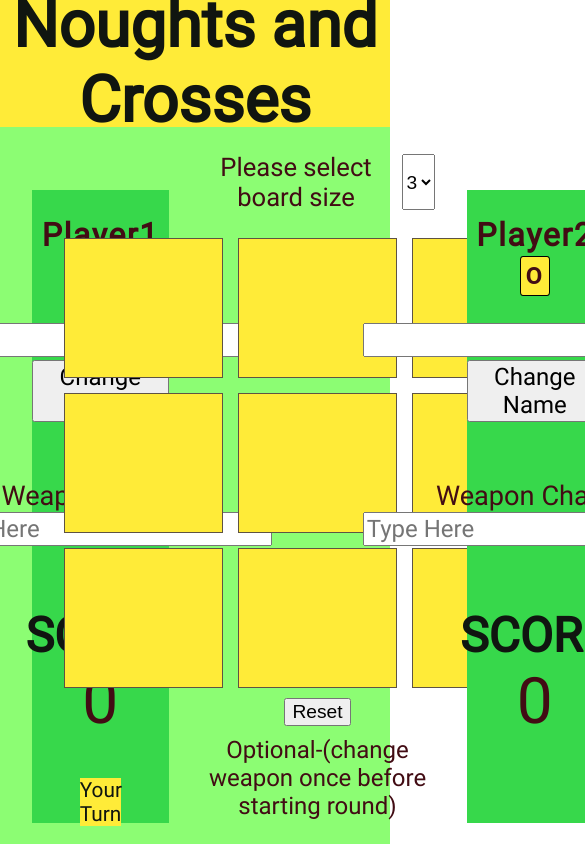
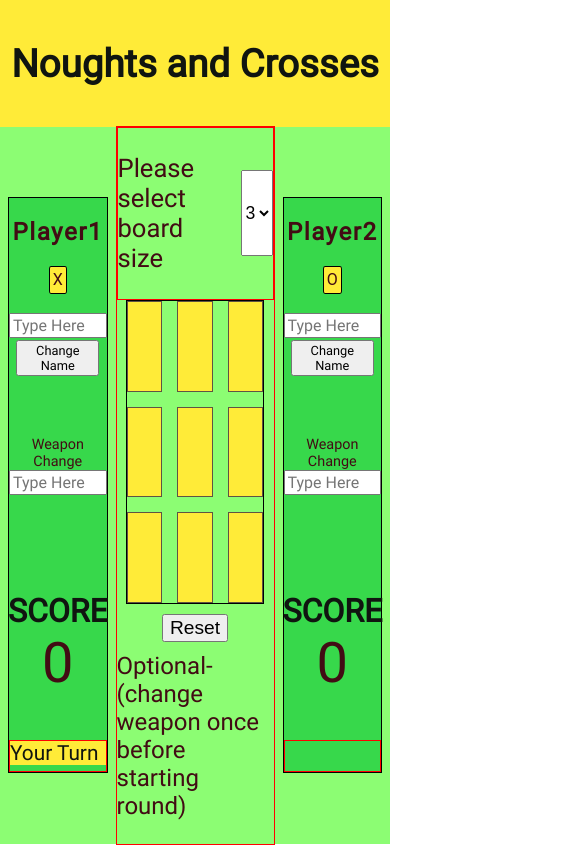
Before and after one commit to ikhlaas-kapadia/Noughts-And-Crosses, a React (Create React App) app: page / in a window 390 px wide. Shown: the top 845 px of the page, 585 px wide, since content can reach past the window. Built offline with nearby package versions, Linux system fonts and the light colour scheme.

Commit message:
styled Player component again starting from mobile responsiveness

```diff
--- a/src/App.css
+++ b/src/App.css
@@ -1,20 +1,30 @@
 .App {
-  text-align: center;
+  display: flex;
+  flex-direction: column;
+  width: 100vw;
+  height: 100%;
+  position: absolute;
+  left: 0;
+  right: 0;
 }
-
 header {
   background-color: #ffeb38;
-  min-height: 5vh;
   height: 15vh;
+  width: 100%;
+  margin: 0;
   display: flex;
   flex-direction: column;
   align-items: center;
   justify-content: center;
-  font-size: 2rem;
+  font-size: 1.2em;
   color: #101510;
+}
+header h1 {
+  margin: 0;
 }
 
 section {
+  margin: 0;
   background-color: #8cfd73;
   display: flex;
   flex-direction: row;
@@ -24,18 +34,149 @@ section {
   align-items: center;
   color: #420c14;
 }
+
+/* ---- Player Panels ---> */
+
+.Player-Box {
+  display: flex;
+  flex-direction: column;
+  border: 1px solid red;
+  height: 80%;
+  width: 25%;
+  margin: 0.5em;
+  border: 1px solid black;
+}
+.Player {
+  display: flex;
+  flex-direction: column;
+  /* border: 1px solid black; */
+  height: 100%;
+  width: 100%;
+  background-color: #37d84b;
+}
+
+.Player-Heading {
+  /* border: 1px solid black; */
+  display: flex;
+  flex-direction: column;
+  align-items: center;
+  justify-content: center;
+}
+.Player-Heading h2 {
+  letter-spacing: 0.1rem;
+  font-size: 1.5em;
+  padding: 0 10%;
+}
+.Icon {
+  border: 1px black solid;
+  text-align: center;
+  border-radius: 10%;
+  padding: 0.2em;
+  width: fit-content;
+  background-color: #ffeb38;
+  font-size: 1em;
+  font-family: Roboto, "Open Sans", "Helvetica Neue", sans-serif;
+}
+.Player-Details {
+  /* border: 1px solid red; */
+  height: 100%;
+  display: flex;
+  flex-direction: column;
+  align-items: center;
+  justify-content: flex-start;
+}
+.NameForm {
+  margin-top: 20%;
+  display: flex;
+  flex-direction: column;
+  align-items: center;
+  justify-content: space-evenly;
+  width: 100%;
+}
+.Name-Input,
+.Weapon-Input {
+  box-sizing: border-box;
+  /* border: 1px solid black; */
+  font-family: inherit;
+  font-size: 1em;
+  width: 100%;
+}
+.NameForm button {
+  margin-top: 2%;
+  width: 85%;
+  font-family: inherit;
+  font-size: 0.8em;
+}
+.Weapon-Changer {
+  /* border: 1px solid yellow; */
+  display: flex;
+  flex-direction: column;
+  height: 40%;
+  align-items: center;
+  justify-content: center;
+}
+.Weapon-Changer span {
+  box-sizing: border-box;
+  display: inline-block;
+  text-align: center;
+  font-size: 0.9em;
+  width: 100%;
+}
+
+.Score-Container {
+  height: 40%;
+  display: flex;
+  flex-direction: column;
+  align-items: center;
+  justify-content: center;
+}
+.Score-Container h3 {
+  font-size: 2em;
+  color: #101510;
+  margin: 0;
+}
+.Score {
+  display: inline-block;
+  font-size: 3.5em;
+  /* margin: 0; */
+}
+
+.Message {
+  margin-top: 10px;
+  font-size: 1.5rem;
+}
+
+.Turn-Box {
+  box-sizing: border-box;
+  border: 1px solid red;
+  height: 4vh;
+  margin-top: 0;
+  background-color: #37d84b;
+}
+
+.Turn,
+.No-Turn {
+  margin: 0;
+  background-color: #ffeb38;
+  width: 100%;
+  color: #101510;
+  font-size: 1.3rem;
+}
+
+/* <------ BOARD -----> */
 .Board-Wrapper {
   display: flex;
   flex-direction: column;
-  /* border: 1px solid red; */
+  border: 1px solid red;
   height: 100%;
   width: 60%;
   align-items: center;
 }
 .Board {
+  border: 1px solid black;
   display: grid;
   height: 55vh;
-  width: 60vh;
+  width: 35vw;
   grid-gap: 15px;
   font-size: 1rem;
 }
@@ -83,11 +224,12 @@ section {
 .Drop-Down {
   height: 50%;
   margin-left: 10px;
-  font-size: 1.2rem;
+  font-size: 1.1rem;
 }
 
 .Board-Selector,
 .Hidden-Selector {
+  border: 1px solid red;
   font-size: 1.6rem;
   display: flex;
   flex-direction: row;
@@ -104,125 +246,3 @@ option {
 .Box-Content {
   font-family: Roboto, "Open Sans", "Helvetica Neue", sans-serif;
 }
-
-/* ---- Player Panels ---> */
-
-.Player-Box {
-  /* border: 1px solid red; */
-  height: 70vh;
-  width: 35vw;
-  margin: 2em;
-}
-.Player {
-  display: flex;
-  flex-direction: column;
-  /* border: 1px solid black; */
-  height: 100%;
-  width: 100%;
-  background-color: #37d84b;
-}
-
-.Player-Heading {
-  display: flex;
-  flex-direction: row;
-  align-items: center;
-  justify-content: center;
-}
-.Player-Heading h2 {
-  letter-spacing: 0.1rem;
-  font-size: 2rem;
-}
-.Icon {
-  display: inline-block;
-  border: 1px black solid;
-  text-align: center;
-  border-radius: 10%;
-  padding: 5px;
-  width: fit-content;
-  background-color: #ffeb38;
-  font-size: 1.5rem;
-  font-family: Roboto, "Open Sans", "Helvetica Neue", sans-serif;
-}
-.Player-Details {
-  height: 100%;
-  display: flex;
-  flex-direction: column;
-  align-items: center;
-  justify-content: flex-start;
-}
-.NameForm {
-  display: flex;
-  flex-direction: column;
-  align-items: center;
-  width: 100%;
-}
-.NameForm input {
-  font-family: inherit;
-  font-size: 1.5rem;
-  width: inherit;
-}
-.NameForm button {
-  margin-top: 2%;
-  width: fit-content;
-  font-family: inherit;
-  font-size: 1.5rem;
-}
-.Weapon-Changer {
-  /* border: 1px solid yellow; */
-  display: flex;
-  flex-direction: column;
-  height: 40%;
-  align-items: center;
-  justify-content: center;
-}
-.Weapon-Changer span {
-  font-size: 1.7rem;
-}
-
-.Weapon-Input {
-  font-family: inherit;
-  font-size: 1.5rem;
-  width: inherit;
-}
-
-.Score-Container {
-  /* border: 1px solid yellow; */
-  height: 30%;
-  display: flex;
-  flex-direction: column;
-  align-items: center;
-  justify-content: center;
-}
-.Score-Container h3 {
-  font-size: 3rem;
-  color: #101510;
-  margin: 0;
-}
-.Score {
-  display: inline-block;
-  font-size: 4rem;
-  /* margin: 0; */
-}
-
-.Message {
-  margin-top: 10px;
-  font-size: 1.5rem;
-}
-
-.Turn-Box {
-  height: 5vh;
-  margin-top: 0;
-  background-color: #37d84b;
-  display: flex;
-  flex-direction: row;
-  align-items: center;
-  justify-content: center;
-}
-
-.Turn,
-.No-Turn {
-  background-color: #ffeb38;
-  width: 30%;
-  color: #101510;
-  font-size: 1.3rem;
-}
--- a/src/Components/Player.jsx
+++ b/src/Components/Player.jsx
@@ -15,23 +15,23 @@ const Player = (props) => {
   return (
     <div className="Player">
       <div className="Player-Heading">
-        <h2>
-          {name} <span className="Icon">{!icon ? "X" : icon}</span>
-        </h2>
+        <h2> {name} </h2>
+        <span className="Icon">{!icon ? "X" : icon}</span>
       </div>
       <div className="Player-Details">
         <form className="NameForm" onSubmit={handleNameSubmit} name={player}>
-          <label>
+          <label for={`${player}Input`}></label>
           <input
+            className="Name-Input"
             onChange={handleNameChange}
             name={`${player}Input`}
             maxLength="10"
+            placeholder="Type Here"
           ></input>
-          </label>
           <button>Change Name</button>
         </form>
         <div className="Weapon-Changer">
-          <label>
+          <label for={`${player}`}></label>
           <span>Weapon Change </span>
           <input
             className="Weapon-Input"
@@ -40,7 +40,6 @@ const Player = (props) => {
             maxLength="3"
             placeholder="Type Here"
           ></input>
-          </label>
         </div>
         <div className="Score-Container">
           <h3>SCORE</h3>
```
Lines whose indentation alone changed are shown as unchanged.
